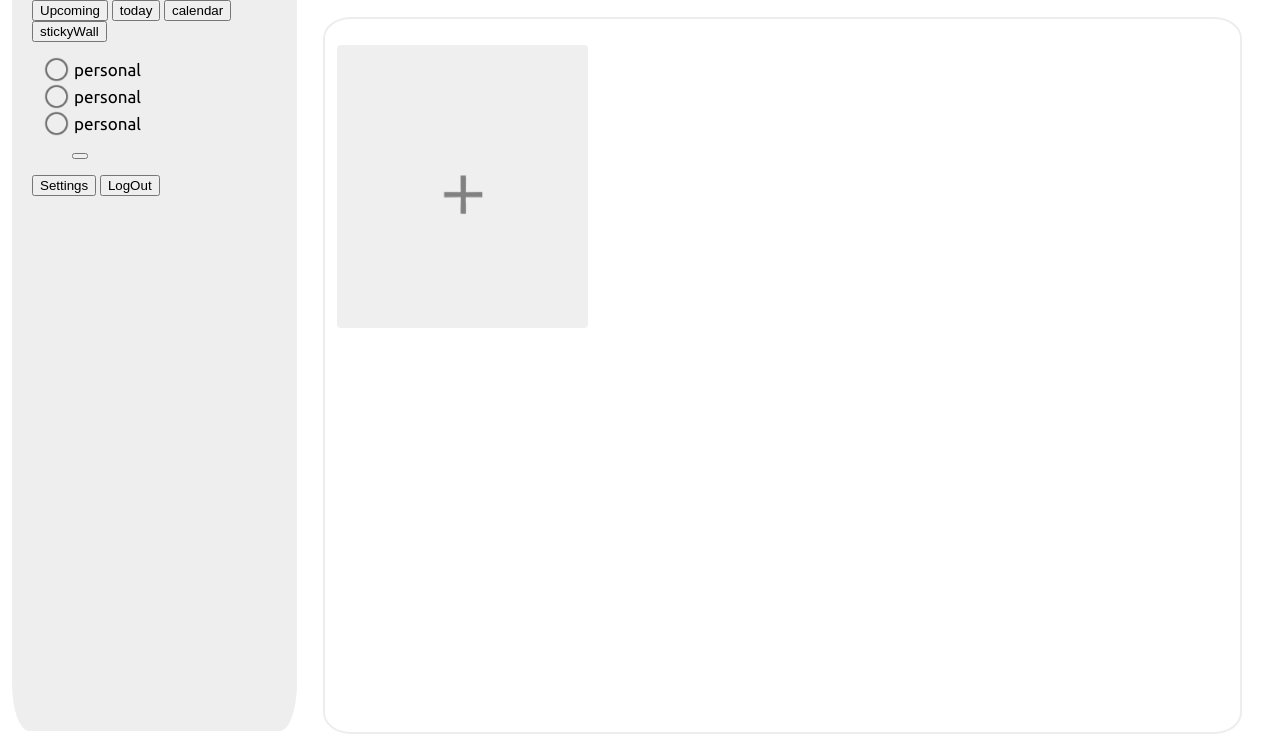
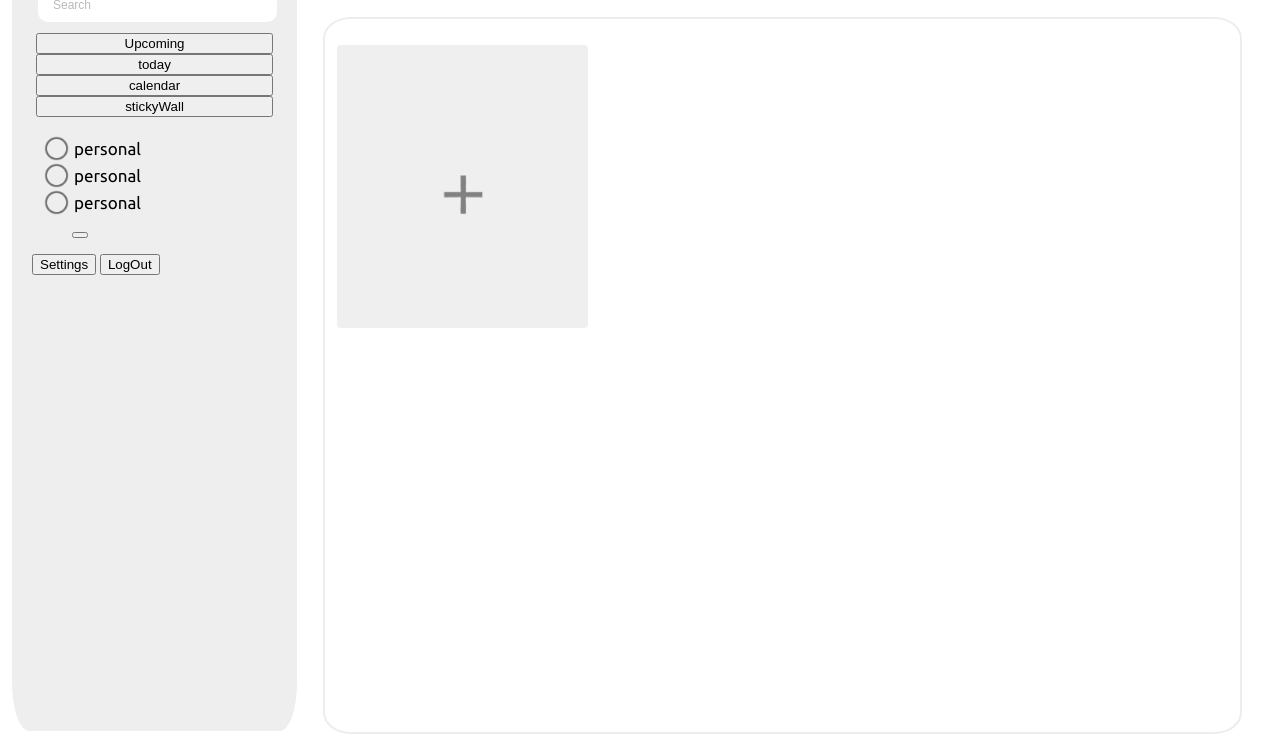
Before and after one commit to krrish-sehgal/ToDo, a plain HTML site: page index.html in a window 1280 px wide. Shown: the part 83-828 px from the top of the page. Drawn offline with Linux system fonts and the light colour scheme.

Commit message:
searchBar styled

```diff
--- a/index.html
+++ b/index.html
@@ -15,8 +15,9 @@
     <div class="documentCont">
 
         <div class="container" id="MenuBar">
+            <h2 style="padding: 2px 2px; margin: 2px 2px;">MENU</h2>
             <div class="search">
-                <input type="text">
+                <input type="text" class="searchIn" placeholder="Search">
             </div>
             <div class="tasks">
                 <button>Upcoming</button>
--- a/style.css
+++ b/style.css
@@ -177,3 +177,23 @@ ul li.checked::before{
     background-size: cover;
     background-position: center;
 }
+
+.tasks{
+    display: flex;
+flex-direction: column;
+padding: 2px 2px;
+margin: 2px 2px;
+}
+.search{
+    padding:2px 2px;
+    margin:2px 2px;
+    height:5%;
+
+}
+.searchIn{
+    background-color: white;
+    border-radius:10px;
+    font-size :12px;
+    font-weight:normal;
+    width:88%;
+}
```
